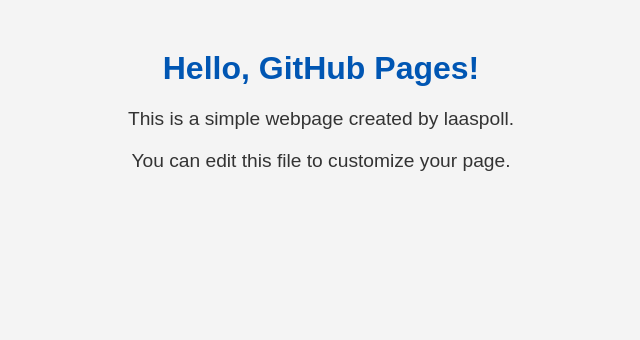
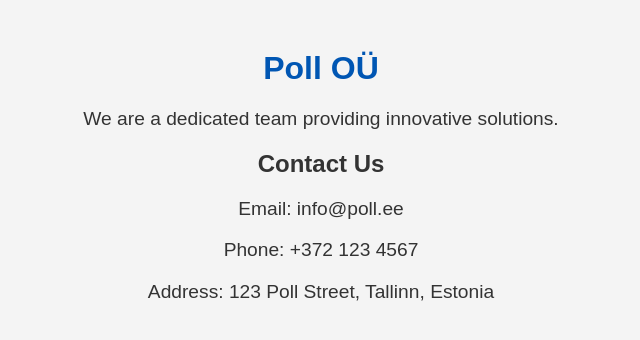
Before and after one commit to laaspoll/laaspoll.github.io, a plain HTML site: page index.html in a window 1280 px wide. Shown: the whole page, without its empty margins (319-959 px from the left). Drawn offline with Linux system fonts and the light colour scheme.

Commit message:
Update homepage with Poll OÜ info and contacts

```diff
--- a/index.html
+++ b/index.html
@@ -21,8 +21,13 @@
     </style>
 </head>
 <body>
-    <h1>Hello, GitHub Pages!</h1>
-    <p>This is a simple webpage created by laaspoll.</p>
-    <p>You can edit this file to customize your page.</p>
+    <h1>Poll OÜ</h1>
+    <p>We are a dedicated team providing innovative solutions.</p>
+    <div class="contact-info">
+        <h2>Contact Us</h2>
+        <p>Email: info@poll.ee</p>
+        <p>Phone: +372 123 4567</p>
+        <p>Address: 123 Poll Street, Tallinn, Estonia</p>
+    </div>
 </body>
 </html>
```
